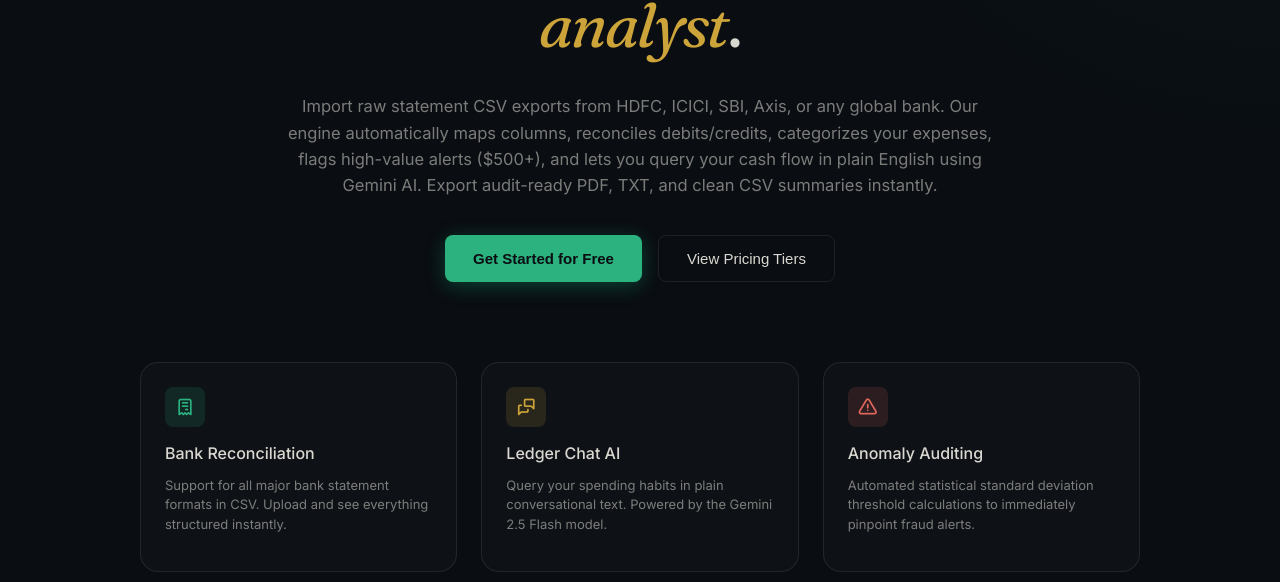
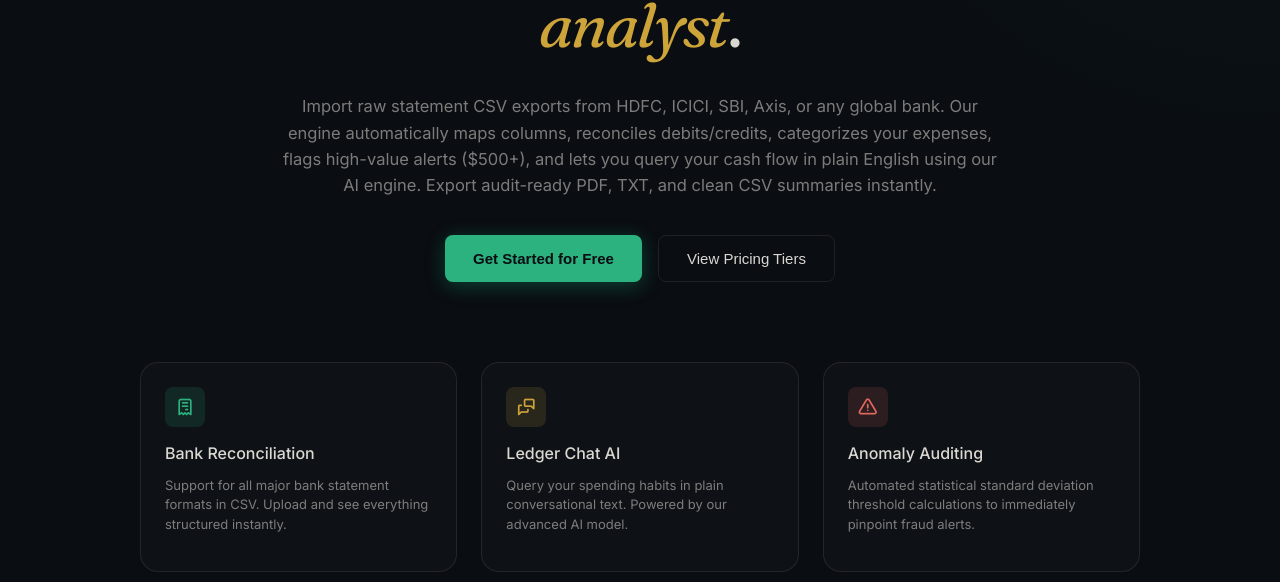
Before and after one commit to ABHI3450/Finance_automation-ai, a Next.js app: page / in a window 1280 px wide. Shown: the part 370-952 px from the top of the page. Built offline with nearby package versions, Linux system fonts and the light colour scheme.

Commit message:
Replace Gemini branding with normal AI engine references

```diff
--- a/app/page.tsx
+++ b/app/page.tsx
@@ -555,7 +555,7 @@
           </h1>
 
           <p style={{ fontSize: 16.5, lineHeight: 1.6, color: "var(--muted)", maxWidth: 720, marginBottom: 36 }}>
-            Import raw statement CSV exports from HDFC, ICICI, SBI, Axis, or any global bank. Our engine automatically maps columns, reconciles debits/credits, categorizes your expenses, flags high-value alerts ($500+), and lets you query your cash flow in plain English using Gemini AI. Export audit-ready PDF, TXT, and clean CSV summaries instantly.
+            Import raw statement CSV exports from HDFC, ICICI, SBI, Axis, or any global bank. Our engine automatically maps columns, reconciles debits/credits, categorizes your expenses, flags high-value alerts ($500+), and lets you query your cash flow in plain English using our AI engine. Export audit-ready PDF, TXT, and clean CSV summaries instantly.
           </p>
 
           <div style={{ display: "flex", gap: 16, flexWrap: "wrap", justifyContent: "center" }}>
@@ -616,7 +616,7 @@
               </div>
               <h3 style={{ fontSize: 16, fontWeight: 500, marginBottom: 10 }}>Ledger Chat AI</h3>
               <p style={{ fontSize: 13, color: "var(--muted)", lineHeight: 1.5 }}>
-                Query your spending habits in plain conversational text. Powered by the Gemini 2.5 Flash model.
+                Query your spending habits in plain conversational text. Powered by our advanced AI model.
               </p>
             </div>
 
@@ -760,7 +760,7 @@
 
         {/* FOOTER */}
         <footer style={{ textAlign: "center", fontSize: 12, color: "var(--muted-2)", borderTop: "1px solid var(--line-soft)", paddingTop: 20 }}>
-          © {new Date().getFullYear()} Finance AI. Powered by Google Gemini. All rights reserved.
+          © {new Date().getFullYear()} Finance AI. All rights reserved.
         </footer>
       </div>
     );
```
